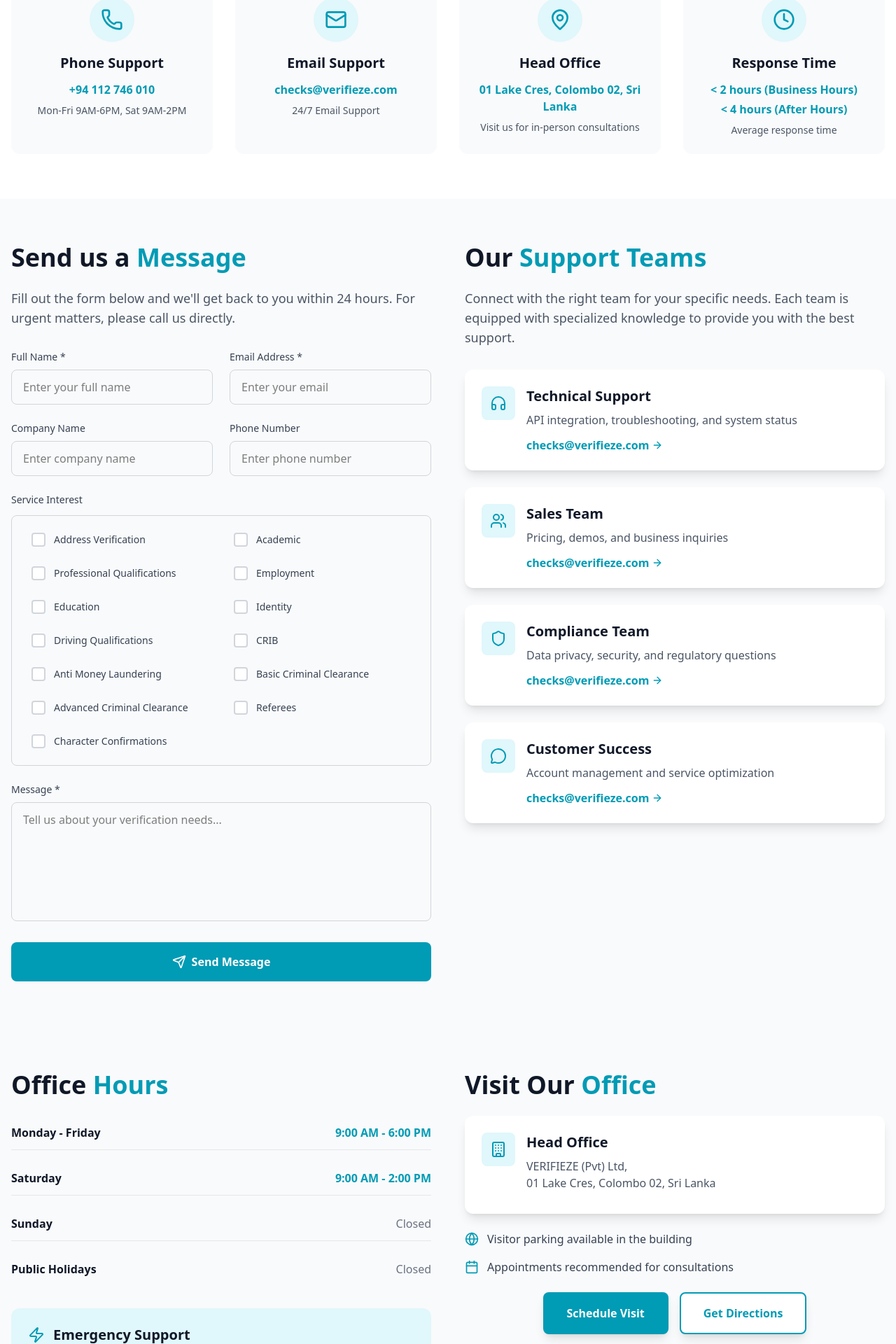
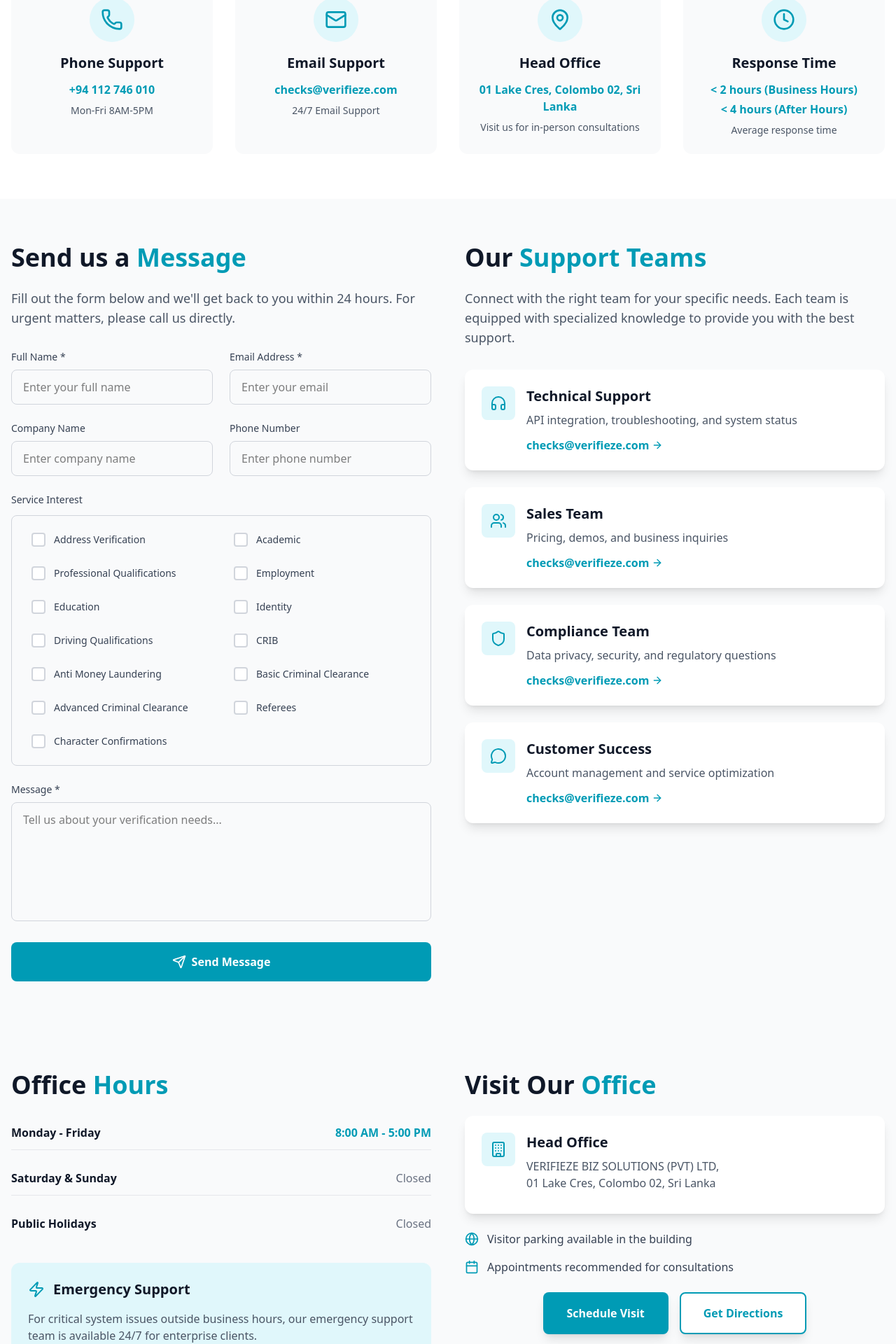
Before and after one commit to CodeOne-X-JFS-ICT/Verifieze-next, a Next.js app: page /contact in a window 1280 px wide. Shown: the part 730-2650 px from the top of the page at 70% size. Built offline with nearby package versions, Linux system fonts and the light colour scheme.

Commit message:
minor changes

```diff
--- a/src/app/(aboutJFS)/HRTECHZ/page.js
+++ b/src/app/(aboutJFS)/HRTECHZ/page.js
@@ -129,7 +129,7 @@
               </span>
             </h2>
             <p className="text-lg text-gray-600">
-              JFS Holdings manages a diversified portfolio across ICT, BPO, Knowledge Process Management,
+              HRTECHZ manages a diversified portfolio across ICT, BPO, Knowledge Process Management,
               and Action Sports through fully owned subsidiaries.
             </p>
           </div>
@@ -146,7 +146,7 @@
             <FeatureCard
               icon={Code}
               title="Information & Communication Technology"
-              description="JFS ICT Services (Pvt) Ltd operating under CodeOne-X brand, delivering innovative digital solutions."
+              description="CODEONE-X TECHNOLOGIES (PRIVATE) LIMITED, delivering innovative digital solutions."
             />
 
             {/* BPO Sector */}
@@ -364,7 +364,7 @@
                       Innovative Digital Solutions
                     </h3>
                     <p className="text-gray-600 mt-1">
-                      JFS ICT Services (Private) Limited operates under the CodeOne-X brand,
+                      CODEONE-X TECHNOLOGIES (PRIVATE) LIMITED,
                       delivering cutting-edge digital solutions to clients.
                     </p>
                   </div>
@@ -481,7 +481,7 @@
         <div className="container mx-auto px-4">
           <div className="max-w-4xl mx-auto text-center">
             <h2 className="text-3xl md:text-4xl font-bold text-gray-900 mb-6">
-              Partner with JFS Holdings
+              Partner with HRTECHZ
             </h2>
             <p className="text-xl text-gray-600 mb-10 max-w-2xl mx-auto">
               Join our growing network of clients and partners. Experience exceptional value
--- a/src/app/(dataSecurity)/iso/page.js
+++ b/src/app/(dataSecurity)/iso/page.js
@@ -239,7 +239,7 @@
               </span>
             </h2>
             <p className="text-lg text-gray-600">
-              JFS Holdings is committed to maintaining the highest standards of information security
+              HRTECHZ is committed to maintaining the highest standards of information security
               and data protection for all our clients and stakeholders.
             </p>
           </div>
@@ -252,7 +252,7 @@
               <div className="flex-1">
                 <h3 className="text-2xl font-bold text-gray-900 mb-4">ISO 27001 Compliance</h3>
                 <p className="text-lg text-gray-600 mb-6">
-                  In line with this standard, JFS Holdings prioritizes the protection of all client data.
+                  In line with this standard, HRTECHZ prioritizes the protection of all client data.
                   As a BPO services provider specializing in staff augmentation, robust measures are in place
                   to safeguard sensitive information at every stage. The sister company in the ICT sector is
                   currently in the final stages of obtaining ISO 27001 certification, further strengthening
@@ -549,7 +549,7 @@
               Secure Your Data with Confidence
             </h2>
             <p className="text-xl text-gray-600 mb-10 max-w-2xl mx-auto">
-              Partner with JFS Holdings for secure, compliant, and reliable BPO services.
+              Partner with HRTECHZ for secure, compliant, and reliable BPO services.
               Our ISO 27001-aligned security framework ensures your data remains protected
               at all times.
             </p>
--- a/src/app/contact/page.js
+++ b/src/app/contact/page.js
@@ -107,7 +107,7 @@
       icon: Phone,
       title: "Phone Support",
       details: ["+94 112 746 010"],
-      subtitle: "Mon-Fri 9AM-6PM, Sat 9AM-2PM"
+      subtitle: "Mon-Fri 8AM-5PM"
     },
     {
       icon: Mail,
@@ -495,14 +495,10 @@
               <div className="space-y-4">
                 <div className="flex justify-between items-center py-3 border-b border-gray-200">
                   <span className="font-semibold text-gray-900">Monday - Friday</span>
-                  <span className="text-[var(--color-primary)] font-semibold">9:00 AM - 6:00 PM</span>
+                  <span className="text-[var(--color-primary)] font-semibold">8:00 AM - 5:00 PM</span>
                 </div>
                 <div className="flex justify-between items-center py-3 border-b border-gray-200">
-                  <span className="font-semibold text-gray-900">Saturday</span>
-                  <span className="text-[var(--color-primary)] font-semibold">9:00 AM - 2:00 PM</span>
-                </div>
-                <div className="flex justify-between items-center py-3 border-b border-gray-200">
-                  <span className="font-semibold text-gray-900">Sunday</span>
+                  <span className="font-semibold text-gray-900">Saturday & Sunday</span>
                   <span className="text-gray-500">Closed</span>
                 </div>
                 <div className="flex justify-between items-center py-3">
@@ -545,7 +541,7 @@
                   <div>
                     <h3 className="text-xl font-bold text-gray-900 mb-2">Head Office</h3>
                     <p className="text-gray-600 mb-2">
-                      VERIFIEZE (Pvt) Ltd,<br />
+                      VERIFIEZE BIZ SOLUTIONS (PVT) LTD,<br />
                       01 Lake Cres, Colombo 02, Sri Lanka<br />
                     </p>
 
```
